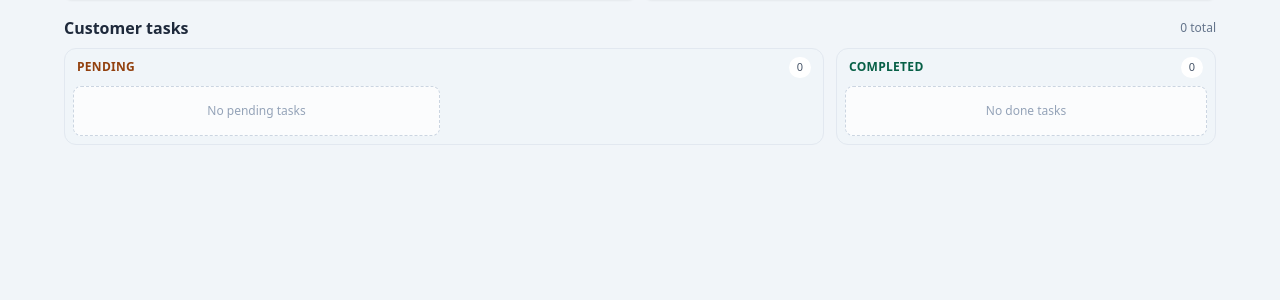
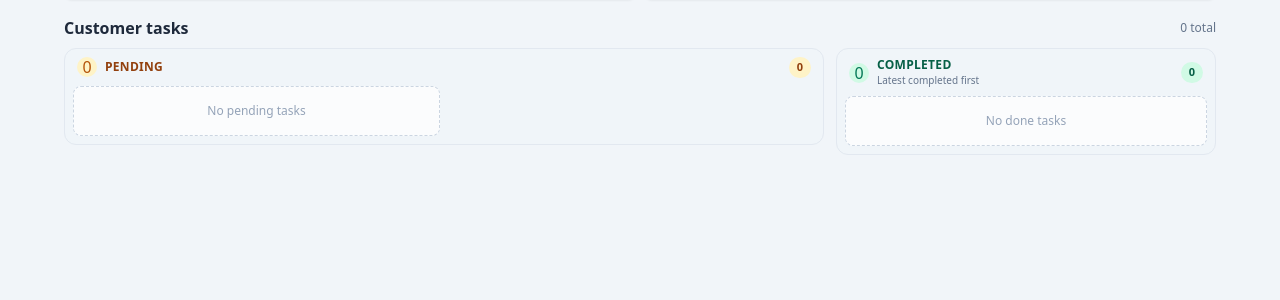
Before and after one commit to s4elim/Fiber-and-user-location-manage, a Flask app: page /admin in a window 1280 px wide. Shown: the part 166-466 px from the top of the page. Run offline with Flask 3, Linux system fonts and the light colour scheme; the visitor is signed in with stand-in values (Sample User, id 1); data that the repository does not hold is empty; some libraries are stand-ins or nearby versions.

Commit message:
Improve completed task cards and ordering
Co-authored-by: Copilot <223556219+Copilot@users.noreply.github.com>

```diff
--- a/app.py
+++ b/app.py
@@ -66,6 +66,8 @@ def init_db():
             )
         if "completed_by" not in existing_columns:
             cursor.execute("ALTER TABLE job_logs ADD COLUMN completed_by TEXT")
+        if "completed_at" not in existing_columns:
+            cursor.execute("ALTER TABLE job_logs ADD COLUMN completed_at TEXT")
         conn.commit()
 
 
@@ -139,9 +141,12 @@ def admin():
             SELECT id, timestamp, work_type, latitude, longitude, accuracy,
                    start_meter, end_meter, total_fiber, onu_id, customer_name,
                    splitter_info, notes, customer_id, tj_details, location,
-                   device_info, status, completed_by
+                   device_info, status, completed_by, completed_at
             FROM job_logs
-            ORDER BY id DESC
+            ORDER BY
+                CASE WHEN status = 'done' THEN 1 ELSE 0 END,
+                CASE WHEN status = 'done' THEN completed_at END DESC,
+                id DESC
             """
         ).fetchall()
     records = [
@@ -165,6 +170,7 @@ def admin():
             "device_info": row[16],
             "status": row[17] or "pending",
             "completed_by": row[18] or "",
+            "completed_at": row[19] or "",
         }
         for row in rows
     ]
@@ -313,11 +319,25 @@ def update_status(job_id):
             {"status": "error", "message": "The admin username is not configured."}
         ), 400
 
+    completed_at = (
+        datetime.now().strftime("%Y-%m-%d %I:%M:%S %p")
+        if new_status == "done"
+        else None
+    )
     with closing(sqlite3.connect(DB_NAME)) as conn:
         with conn:
             cursor = conn.execute(
-                "UPDATE job_logs SET status = ?, completed_by = ? WHERE id = ?",
-                (new_status, completed_by if new_status == "done" else None, job_id),
+                """
+                UPDATE job_logs
+                SET status = ?, completed_by = ?, completed_at = ?
+                WHERE id = ?
+                """,
+                (
+                    new_status,
+                    completed_by if new_status == "done" else None,
+                    completed_at,
+                    job_id,
+                ),
             )
             if cursor.rowcount == 0:
                 return jsonify(
@@ -330,6 +350,7 @@ def update_status(job_id):
             "job_id": job_id,
             "status_value": new_status,
             "completed_by": completed_by if new_status == "done" else "",
+            "completed_at": completed_at or "",
         }
     )
 
--- a/templates/admin.html
+++ b/templates/admin.html
@@ -9,6 +9,13 @@
         .task-card [data-drag-handle] {
             cursor: grab;
             user-select: none;
+        }
+
+        .completed-task {
+            display: grid;
+            grid-template-columns: 1.25rem minmax(0, 1fr) auto;
+            align-items: center;
+            gap: 0.5rem;
         }
 
         .task-card.is-dragging {
@@ -126,18 +133,23 @@
             <button type="button" onclick="updateTaskStatus(this, 'done')" class="rounded-md bg-emerald-600 px-3 py-1.5 text-xs font-semibold text-white hover:bg-emerald-700">✓ Mark as done</button>
         </div>
     </div>
-    <div class="done-card-content {{ '' if record.status == 'done' else 'hidden' }} flex min-h-14 flex-nowrap items-center gap-2 overflow-x-auto whitespace-nowrap p-2 pr-12 text-xs text-emerald-950">
-        <button type="button" data-drag-handle title="Drag to reorder" aria-label="Drag to reorder" class="px-1 text-lg leading-none text-emerald-700">⠿</button>
-        <span class="shrink-0 font-bold">#{{ record.id }}</span>
-        <span class="shrink-0 rounded bg-emerald-100 px-1.5 py-0.5 font-semibold">{{ 'TJ Box' if record.work_type == 'TJ Box' else 'Customer' }}</span>
-        <time class="shrink-0 text-emerald-800">{{ record.timestamp }}</time>
-        <span class="max-w-24 truncate font-medium" title="{{ record.onu_id or record.customer_id or record.splitter or record.location or '' }}">{{ record.onu_id or record.customer_id or record.splitter or record.location or '-' }}</span>
-        {% if record.latitude is not none and record.longitude is not none %}
-        <a href="https://www.google.com/maps?q={{ record.latitude }},{{ record.longitude }}" target="_blank" rel="noopener noreferrer" class="shrink-0 font-medium text-emerald-800 underline">Map</a>
-        {% endif %}
-        <span class="max-w-20 truncate text-[10px] text-emerald-700" title="{{ record.device_info or 'Device information unavailable' }}">{{ record.device_info or 'No device info' }}</span>
-        <span class="max-w-24 truncate text-emerald-800" data-completed-by title="Completed by {{ record.completed_by or 'Unknown' }}">✓ {{ record.completed_by or 'Unknown' }}</span>
-        <button type="button" onclick="updateTaskStatus(this, 'pending')" class="ml-auto shrink-0 rounded border border-emerald-300 bg-white px-2 py-1 text-[11px] text-emerald-800">Undo</button>
+    <div class="done-card-content {{ '' if record.status == 'done' else 'hidden' }} completed-task min-h-[4.5rem] p-2 pr-14 text-xs text-emerald-950">
+        <button type="button" data-drag-handle title="Drag to reorder" aria-label="Drag to reorder" class="row-span-2 rounded px-1 text-lg leading-none text-emerald-700 hover:bg-emerald-100">⠿</button>
+        <div class="min-w-0">
+            <div class="flex min-w-0 items-center gap-1.5">
+                <span class="shrink-0 font-bold">#{{ record.id }}</span>
+                <span class="shrink-0 rounded bg-emerald-100 px-1.5 py-0.5 text-[10px] font-semibold">{{ 'TJ Box' if record.work_type == 'TJ Box' else 'Customer' }}</span>
+                <span class="min-w-0 truncate font-medium" title="{{ record.onu_id or record.customer_id or record.splitter or record.location or '' }}">{{ record.onu_id or record.customer_id or record.splitter or record.location or '-' }}</span>
+                {% if record.latitude is not none and record.longitude is not none %}
+                <a href="https://www.google.com/maps?q={{ record.latitude }},{{ record.longitude }}" target="_blank" rel="noopener noreferrer" class="shrink-0 font-medium text-emerald-800 underline">Map</a>
+                {% endif %}
+            </div>
+            <div class="mt-1 flex min-w-0 items-center gap-2 text-[10px] text-emerald-800">
+                <time class="shrink-0" data-completed-at>{{ record.completed_at or record.timestamp }}</time>
+                <span class="min-w-0 truncate" data-completed-by title="Completed by {{ record.completed_by or 'Unknown' }}">By {{ record.completed_by or 'Unknown' }}</span>
+            </div>
+        </div>
+        <button type="button" onclick="updateTaskStatus(this, 'pending')" class="shrink-0 rounded-md border border-emerald-300 bg-white px-2 py-1.5 text-[11px] font-medium text-emerald-800 hover:bg-emerald-100">Undo</button>
     </div>
     <div class="done-card-actions {{ '' if record.status == 'done' else 'hidden' }} absolute right-1 top-1 flex items-center gap-0.5">
         <button type="button" onclick="toggleEdit({{ record.id }})" title="Edit task" aria-label="Edit task" class="rounded p-1 text-sm leading-none text-slate-500 hover:bg-blue-50 hover:text-blue-700">✏️</button>
@@ -152,8 +164,14 @@
 {% macro task_lane(records, category, status) %}
 <section class="min-w-0 rounded-xl border border-slate-200 bg-slate-100/80 p-2" aria-label="{{ status|title }} tasks">
     <header class="mb-2 flex items-center justify-between px-1">
-        <h3 class="text-xs font-semibold uppercase tracking-wide {{ 'text-amber-800' if status == 'pending' else 'text-emerald-800' }}">{{ 'Pending' if status == 'pending' else 'Completed' }}</h3>
-        <span class="rounded-full bg-white px-2 py-0.5 text-[11px] text-slate-600">{{ records|selectattr('status', 'equalto', status)|list|length }}</span>
+        <div class="flex items-center gap-2">
+            <span class="flex h-5 w-5 items-center justify-center rounded-full {{ 'bg-amber-100 text-amber-700' if status == 'pending' else 'bg-emerald-100 text-emerald-700' }}">{{ '!' if status == 'pending' else '✓' }}</span>
+            <div>
+                <h3 class="text-xs font-semibold uppercase tracking-wide {{ 'text-amber-800' if status == 'pending' else 'text-emerald-800' }}">{{ 'Pending' if status == 'pending' else 'Completed' }}</h3>
+                {% if status == 'done' %}<p class="text-[10px] text-slate-500">Latest completed first</p>{% endif %}
+            </div>
+        </div>
+        <span class="rounded-full px-2 py-0.5 text-[11px] font-semibold {{ 'bg-amber-100 text-amber-800' if status == 'pending' else 'bg-emerald-100 text-emerald-800' }}">{{ records|selectattr('status', 'equalto', status)|list|length }}</span>
     </header>
     <div class="task-list min-h-12 {{ 'pending-task-list' if status == 'pending' else 'space-y-2' }}" data-order-key="{{ category }}-{{ status }}">
         {% for record in records if record.status == status %}
@@ -243,7 +261,7 @@
             try {
                 const ids = Array.from(list.querySelectorAll(':scope > .task-card'))
                     .map((card) => card.dataset.taskId);
-                localStorage.setItem('admin-task-order-' + list.dataset.orderKey, JSON.stringify(ids));
+                localStorage.setItem('admin-task-order-v3-' + list.dataset.orderKey, JSON.stringify(ids));
             } catch (error) {
                 showBoardMessage('Could not save the card order in this browser.');
             }
@@ -257,7 +275,7 @@
             count.innerText = cards.length;
         }
 
-        function setTaskStatus(card, status, completedBy) {
+        function setTaskStatus(card, status, completedBy, completedAt) {
             const isDone = status === 'done';
             const board = card.closest('.task-board');
             const category = board.dataset.board;
@@ -275,10 +293,14 @@
             card.querySelector('.done-card-actions').classList.toggle('hidden', !isDone);
             const completedLabel = card.querySelector('[data-completed-by]');
             if (completedLabel) {
-                completedLabel.innerText = isDone ? '✓ ' + completedBy : '';
+                completedLabel.innerText = isDone ? 'By ' + completedBy : '';
                 completedLabel.title = isDone ? 'Completed by ' + completedBy : '';
             }
-            destination.appendChild(card);
+            const completedAtLabel = card.querySelector('[data-completed-at]');
+            if (completedAtLabel) {
+                completedAtLabel.innerText = isDone ? completedAt : '';
+            }
+            destination.insertBefore(card, destination.firstElementChild);
             updateLaneState(source);
             updateLaneState(destination);
             saveListOrder(source);
@@ -302,7 +324,12 @@
                 if (!response.ok || result.status !== 'success') {
                     throw new Error(result.message || 'Could not update task status.');
                 }
-                setTaskStatus(card, result.status_value, result.completed_by);
+                setTaskStatus(
+                    card,
+                    result.status_value,
+                    result.completed_by,
+                    result.completed_at
+                );
             } catch (error) {
                 showBoardMessage('Error: ' + error.message);
             } finally {
@@ -315,7 +342,7 @@
                 const cards = Array.from(list.querySelectorAll(':scope > .task-card'));
                 const cardsById = new Map(cards.map((card) => [card.dataset.taskId, card]));
                 try {
-                    const savedOrder = localStorage.getItem('admin-task-order-' + list.dataset.orderKey);
+                    const savedOrder = localStorage.getItem('admin-task-order-v3-' + list.dataset.orderKey);
                     if (savedOrder) {
                         const ids = JSON.parse(savedOrder);
                         if (!Array.isArray(ids) || ids.some((id) => typeof id !== 'string')) {
```
